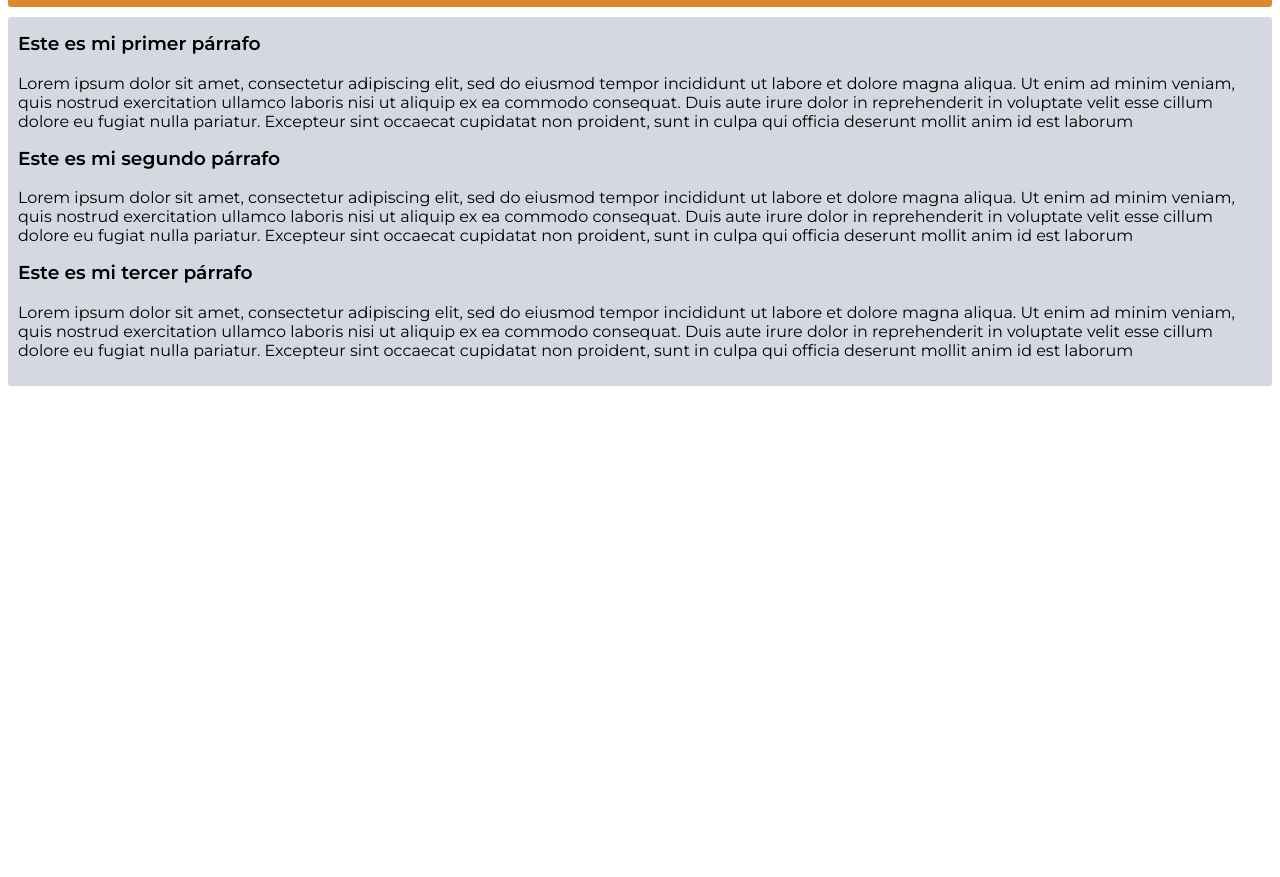
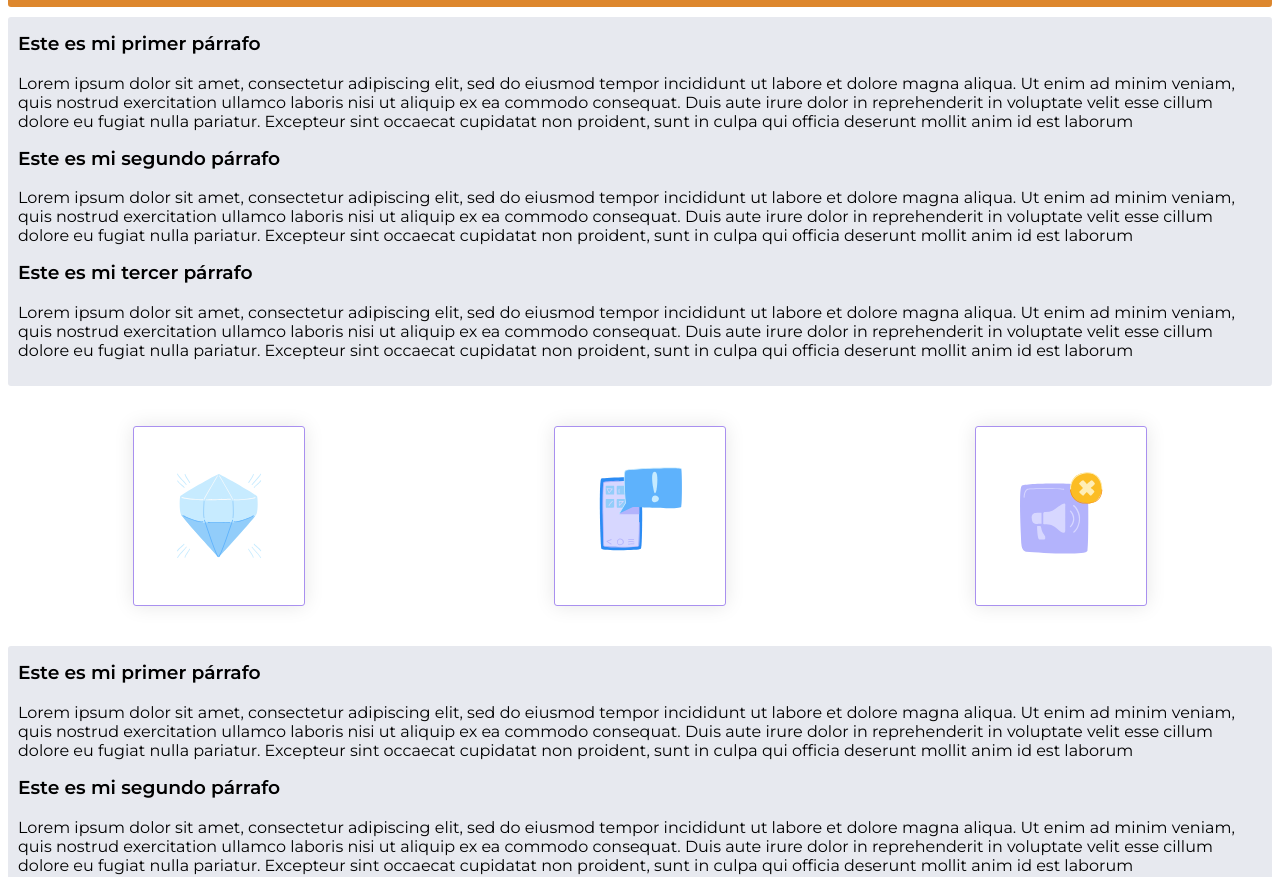
Before and after one commit to ihnorambuena/proyecto-2, a plain HTML site: page index.html in a window 1280 px wide. Shown: the part 100-977 px from the top of the page. Before the commit the page ends 800 px from the top, so only its background shows below. Drawn offline with Linux system fonts and the light colour scheme.

Commit message:
Nuevos parrafos y features

```diff
--- a/index.html
+++ b/index.html
@@ -23,7 +23,27 @@
       <h3>Este es mi tercer párrafo</h3>
       <p>Lorem ipsum dolor sit amet, consectetur adipiscing elit, sed do eiusmod tempor incididunt ut labore et dolore magna aliqua. Ut enim ad minim veniam, quis nostrud exercitation ullamco laboris nisi ut aliquip ex ea commodo consequat. Duis aute irure dolor in reprehenderit in voluptate velit esse cillum dolore eu fugiat nulla pariatur. Excepteur sint occaecat cupidatat non proident, sunt in culpa qui officia deserunt mollit anim id est laborum</p>
     </div>
+    <div class="flex">
+      <div class="feature bdr-rds-3">
+        <img src="img/spot-2.svg" alt="" width="150px">
+      </div>
+      <div class="feature bdr-rds-3">
+        <img src="img/spot-3.svg" alt="" width="150px">
+      </div>
+      <div class="feature bdr-rds-3">
+        <img src="img/spot-4.svg" alt="" width="150px">
+      </div>
+    </div>
+    <div class="parrafos bg-2 bdr-rds-3">
+      <h3>Este es mi primer párrafo</h3>
+      <p>Lorem ipsum dolor sit amet, consectetur adipiscing elit, sed do eiusmod tempor incididunt ut labore et dolore magna aliqua. Ut enim ad minim veniam, quis nostrud exercitation ullamco laboris nisi ut aliquip ex ea commodo consequat. Duis aute irure dolor in reprehenderit in voluptate velit esse cillum dolore eu fugiat nulla pariatur. Excepteur sint occaecat cupidatat non proident, sunt in culpa qui officia deserunt mollit anim id est laborum</p>
 
+      <h3>Este es mi segundo párrafo</h3>
+      <p>Lorem ipsum dolor sit amet, consectetur adipiscing elit, sed do eiusmod tempor incididunt ut labore et dolore magna aliqua. Ut enim ad minim veniam, quis nostrud exercitation ullamco laboris nisi ut aliquip ex ea commodo consequat. Duis aute irure dolor in reprehenderit in voluptate velit esse cillum dolore eu fugiat nulla pariatur. Excepteur sint occaecat cupidatat non proident, sunt in culpa qui officia deserunt mollit anim id est laborum</p>
+
+      <h3>Este es mi tercer párrafo</h3>
+      <p>Lorem ipsum dolor sit amet, consectetur adipiscing elit, sed do eiusmod tempor incididunt ut labore et dolore magna aliqua. Ut enim ad minim veniam, quis nostrud exercitation ullamco laboris nisi ut aliquip ex ea commodo consequat. Duis aute irure dolor in reprehenderit in voluptate velit esse cillum dolore eu fugiat nulla pariatur. Excepteur sint occaecat cupidatat non proident, sunt in culpa qui officia deserunt mollit anim id est laborum</p>
+    </div>
 
   </body>
 </html>
--- a/site.css
+++ b/site.css
@@ -7,7 +7,7 @@ body {
 }
 
 .bg-2 {
-  background: #d5d8e0;
+  background: #e7e9ef;
 }
 
 .bdr-rds-3 {
--- a/style.css
+++ b/style.css
@@ -1,4 +1,4 @@
-.parrafos {
+.parrafos, .feature {
   padding: 10px;
   margin-top: 10px;
 }
@@ -25,3 +25,17 @@
   font-size: 25px;
   font-weight: 100;
 }
+
+.feature {
+  max-width: 150px;
+  box-shadow: 0 0 20px rgba(0, 0, 0, 0.1);
+  margin: 30px 10px;
+  margin-top: 40px;
+  border: solid 1px rgba(148, 117, 235, 0.8);
+}
+
+.flex {
+  display: flex;
+  justify-content: space-around;
+  flex-wrap: wrap;
+}
```
Also changed, not shown: img/spot-2.svg (added), img/spot-3.svg (added), img/spot-4.svg (added).
